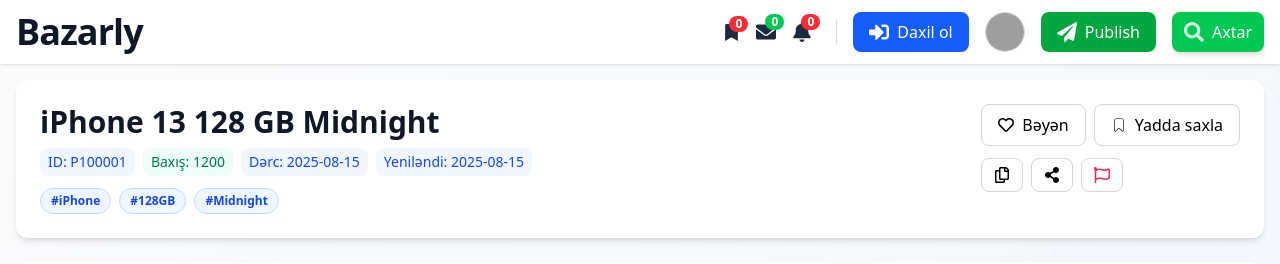
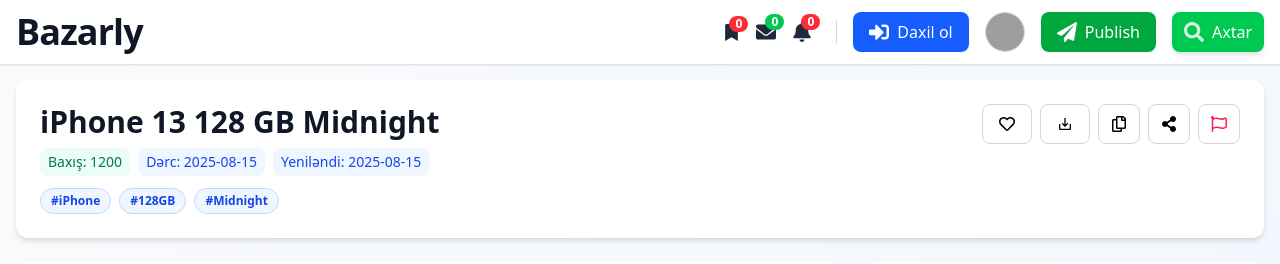
Before and after one commit to terlan-sireliyev/Bazarly, a React (Vite) app: page /singleProduct/P100001 in a window 1280 px wide. Shown: the top 264 px of the page. Built offline with nearby package versions, Linux system fonts and the light colour scheme; grey boxes are pictures that could not be loaded.

Commit message:
change icon

```diff
--- a/src/features/Categories/components/CategoriesGrid.tsx
+++ b/src/features/Categories/components/CategoriesGrid.tsx
@@ -78,7 +78,7 @@ const CategoriesGrid: React.FC<CategoryModalProps> = ({
   };
 
   return (
-    <div className="mb-6 rounded w-full mx-auto relative overflow-visible">
+    <div className="mb-2 rounded w-full mx-auto relative overflow-visible">
       <Slider {...settings}>
         {categories?.map((cat, idx) => (
           <div
--- a/src/pages/Home/HomePage.tsx
+++ b/src/pages/Home/HomePage.tsx
@@ -21,11 +21,11 @@ const HomePage = () => {
   ];
 
   return (
-    <main className="max-w-7xl mx-auto my-4 px-2 sm:px-2">
+    <main className="max-w-7xl mx-auto my-2 px-2 sm:px-2">
       <Categories />
 
       {/* Tab menyu */}
-      <div className="flex gap-3 mt-4">
+      <div className="flex gap-3  ">
         {tabs.map((tab) => (
           <button
             key={tab}
--- a/src/pages/Home/SingleProduct.tsx
+++ b/src/pages/Home/SingleProduct.tsx
@@ -6,11 +6,13 @@ import {
   FaRegCopy,
   FaShareAlt,
   FaRegFlag,
+  FaSave,
 } from "react-icons/fa";
-import { FaBookmark } from "react-icons/fa";
-import { CiBookmark } from "react-icons/ci";
+// import { FaBookmark } from "react-icons/fa";
+// import { CiBookmark } from "react-icons/ci";
 import { products } from "../../utils/productList";
 import PriceCard from "./components/RightSellerActions/PriceCard";
+import { MdSaveAlt } from "react-icons/md";
 
 const SingleProduct: React.FC = () => {
   const { id } = useParams<{ id: string }>();
@@ -33,12 +35,12 @@ if (!ad) return <div className="p-8 text-red-500">Məhsul tapılmadı</div>;
     <div className="min-h-screen bg-gradient-to-br from-gray-50 to-blue-50">
       <div className="max-w-7xl mx-auto p-4">
         {/* Header */}
-        <header className="bg-white rounded-xl shadow-md hover:shadow-lg transition p-6 mb-6">
-          <div className="flex flex-col lg:flex-row justify-between gap-4">
+        <header className="bg-white rounded-xl shadow-md hover:shadow-lg transition p-6 max-sm:px-4 mb-6">
+          <div className="flex flex-col md:flex-row justify-between gap-4">
             <div>
               <h1 className="text-2xl sm:text-3xl font-extrabold text-gray-900">{ad.title}</h1>
               <div className="mt-2 flex flex-wrap gap-2 text-xs sm:text-sm text-gray-700">
-                <span className="px-2 py-1 bg-blue-50 text-blue-700 rounded-lg font-medium">ID: {ad.id}</span>
+                {/* <span className="px-2 py-1 bg-blue-50 text-blue-700 rounded-lg font-medium">ID: {ad.id}</span> */}
                 <span className="px-2 py-1 bg-emerald-50 text-emerald-700 rounded-lg font-medium">Baxış: {ad.meta.views}</span>
                 <span className="px-2 py-1 bg-blue-50 text-blue-700 rounded-lg font-medium">Dərc: {ad.meta.publishedAt}</span>
                 <span className="px-2 py-1 bg-blue-50 text-blue-700 rounded-lg font-medium">Yeniləndi: {ad.meta.publishedAt}</span>
@@ -56,27 +58,27 @@ if (!ad) return <div className="p-8 text-red-500">Məhsul tapılmadı</div>;
             </div>
 
             {/* Actions */}
-            <div className="flex flex-col gap-3">
-              <div className="flex gap-2">
+            <div className="flex gap-2 ">
+              <div className="flex gap-2 h-10">
                 <button
                   onClick={() => setLiked((s) => !s)}
                   className={`px-4 py-2 rounded-lg font-medium flex items-center gap-2 transition ${
                     liked ? "bg-rose-500 text-white hover:bg-rose-600" : "border border-gray-300 hover:border-blue-400"
                   }`}
                 >
-                  {liked ? <FaHeart /> : <FaRegHeart />} {liked ? "Bəyənildi" : "Bəyən"}
+                  {liked ? <FaHeart /> : <FaRegHeart />}
                 </button>
                 <button
                   onClick={() => setSaved((s) => !s)}
-                  className={`px-4 py-2 rounded-lg font-medium flex items-center gap-2 transition ${
+                  className={`px-4 whitespace-nowrap py-2 rounded-lg font-medium flex items-center gap-2 transition ${
                     saved ? "bg-blue-600 text-white hover:bg-blue-700" : "border border-gray-300 hover:border-blue-400"
                   }`}
                 >
-                  {saved ? <FaBookmark /> : <CiBookmark />} {saved ? "Yadda saxlanıldı" : "Yadda saxla"}
+{saved ? <FaSave className="text-green-500" /> : <MdSaveAlt className="text-black" />}
                 </button>
               </div>
 
-              <div className="flex gap-2">
+              <div className="flex gap-2 h-10">
                 <button className="px-3 py-2 rounded-lg border border-gray-300 hover:border-blue-400 transition">
                   <FaRegCopy />
                 </button>
```
